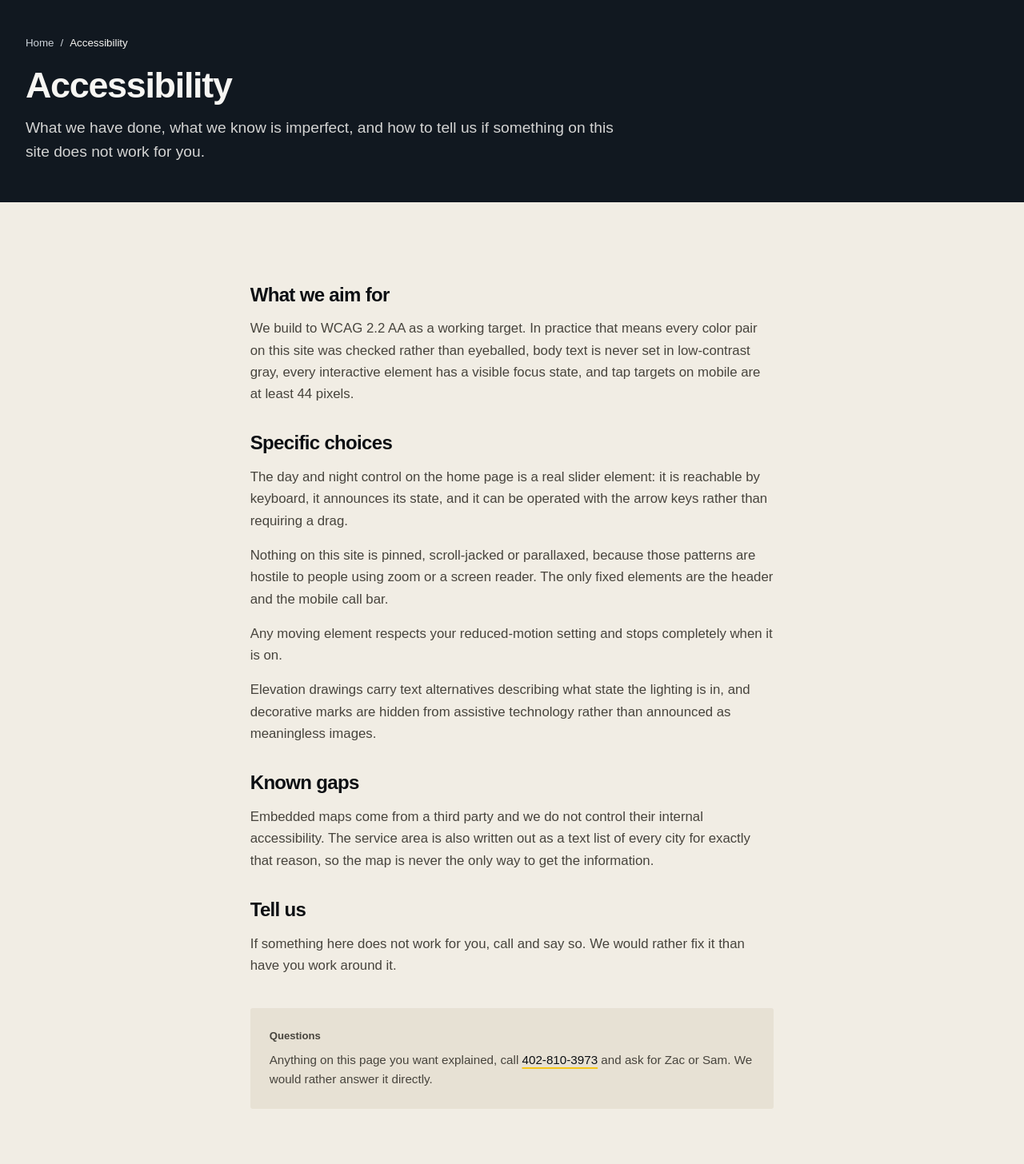
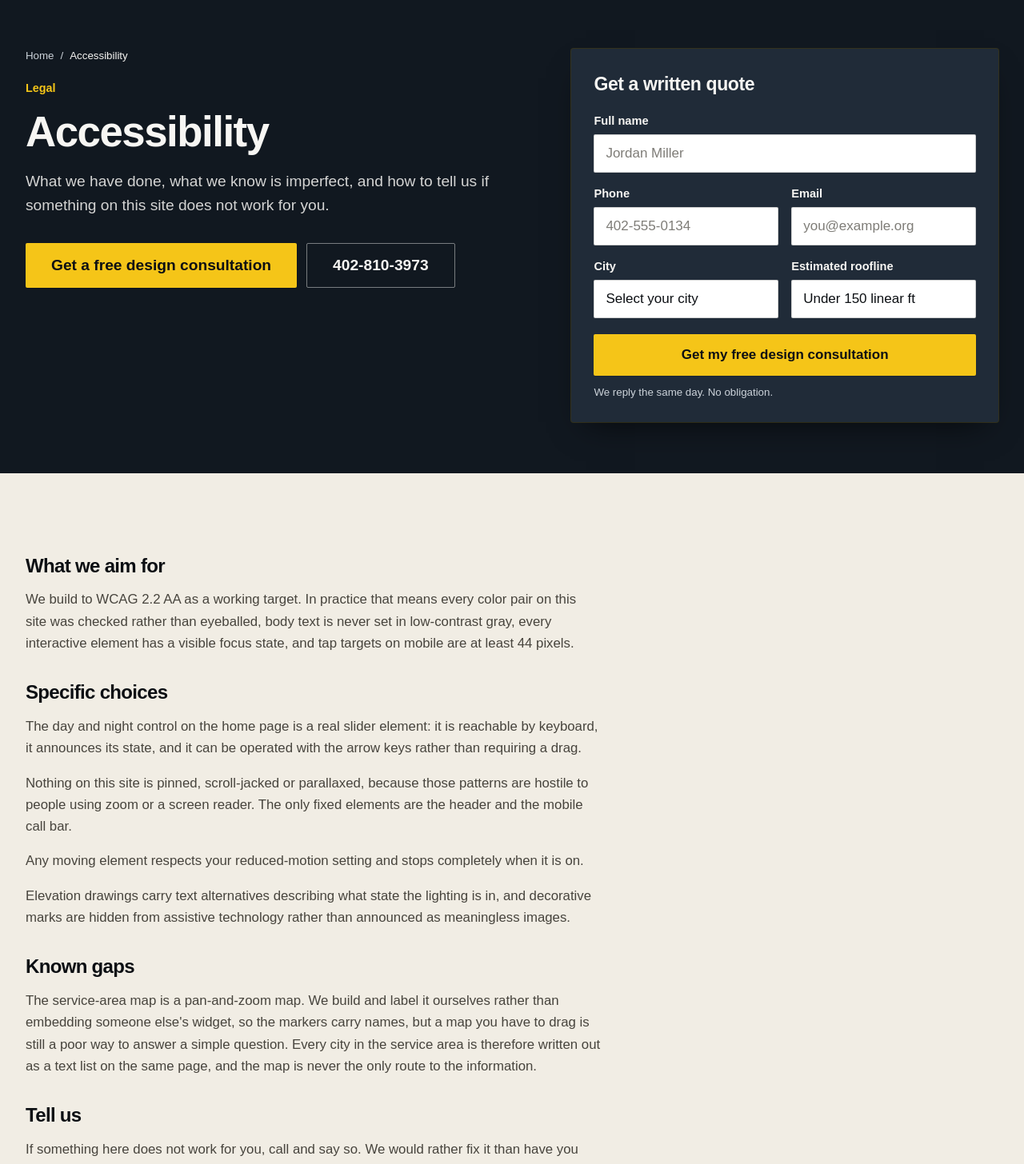
Before and after one commit to kvelasquez315/brytr-site, a Next.js app: page /accessibility in a window 1280 px wide. Shown: the part 120-1576 px from the top of the page at 80% size. Built offline with nearby package versions, Linux system fonts and the light colour scheme; a web font is replaced by a local one.

Commit message:
Upload group 5: app/accessibility/page.tsx, content/reviews.ts

```diff
--- a/app/accessibility/page.tsx
+++ b/app/accessibility/page.tsx
@@ -1,7 +1,6 @@
 import type { Metadata } from "next";
-import Link from "next/link";
 import { Shell } from "@/app/layout-shell";
-import { Breadcrumb, SectionHead } from "@/components/sections/page-parts";
+import { PageHero } from "@/components/sections/page-parts";
 import { site } from "@/content/site";
 import { Jsonld, breadcrumb } from "@/lib/schema";
 
@@ -17,15 +16,18 @@ export default function Page() {
   return (
     <Shell>
       <Jsonld data={breadcrumb(trail)} />
-      <section className="bg-primary">
-        <div className="shell py-12">
-          <Breadcrumb trail={trail} />
-          <h1 className="mt-2 text-[clamp(1.9rem,3.6vw,2.8rem)] text-on-dark">Accessibility</h1>
-          <p className="mt-4 max-w-[70ch] text-lg text-on-dark/85">What we have done, what we know is imperfect, and how to tell us if something on this site does not work for you.</p>
-        </div>
-      </section>
+      {/* type variant: no photograph, no form, no closing band. A legal page should
+        * look plain, and plain is the correct design for what this is. */}
+      <PageHero
+        variant="type"
+        eyebrow="Legal"
+        h1="Accessibility"
+        lede="What we have done, what we know is imperfect, and how to tell us if something on this site does not work for you."
+        trail={trail}
+      />
       <section className="section bg-background">
-        <div className="shell max-w-[76ch]">
+        <div className="shell">
+          <div className="max-w-[76ch]">
           <h2 className="mt-9 text-[1.5rem] text-foreground first:mt-0">What we aim for</h2>
           <p className="mt-4 text-[1.05rem] leading-relaxed text-muted-foreground">We build to WCAG 2.2 AA as a working target. In practice that means every color pair on this site was checked rather than eyeballed, body text is never set in low-contrast gray, every interactive element has a visible focus state, and tap targets on mobile are at least 44 pixels.</p>
           <h2 className="mt-9 text-[1.5rem] text-foreground first:mt-0">Specific choices</h2>
@@ -34,7 +36,7 @@ export default function Page() {
           <p className="mt-4 text-[1.05rem] leading-relaxed text-muted-foreground">Any moving element respects your reduced-motion setting and stops completely when it is on.</p>
           <p className="mt-4 text-[1.05rem] leading-relaxed text-muted-foreground">Elevation drawings carry text alternatives describing what state the lighting is in, and decorative marks are hidden from assistive technology rather than announced as meaningless images.</p>
           <h2 className="mt-9 text-[1.5rem] text-foreground first:mt-0">Known gaps</h2>
-          <p className="mt-4 text-[1.05rem] leading-relaxed text-muted-foreground">Embedded maps come from a third party and we do not control their internal accessibility. The service area is also written out as a text list of every city for exactly that reason, so the map is never the only way to get the information.</p>
+          <p className="mt-4 text-[1.05rem] leading-relaxed text-muted-foreground">The service-area map is a pan-and-zoom map. We build and label it ourselves rather than embedding someone else&apos;s widget, so the markers carry names, but a map you have to drag is still a poor way to answer a simple question. Every city in the service area is therefore written out as a text list on the same page, and the map is never the only route to the information.</p>
           <h2 className="mt-9 text-[1.5rem] text-foreground first:mt-0">Tell us</h2>
           <p className="mt-4 text-[1.05rem] leading-relaxed text-muted-foreground">If something here does not work for you, call and say so. We would rather fix it than have you work around it.</p>
           <div className="mt-10 rounded-lg bg-muted p-6">
@@ -45,6 +47,7 @@ export default function Page() {
               and ask for Zac or Sam. We would rather answer it directly.
             </p>
           </div>
+          </div>
         </div>
       </section>
     </Shell>
```
Also changed, not shown: content/reviews.ts (+11 -5 lines).
